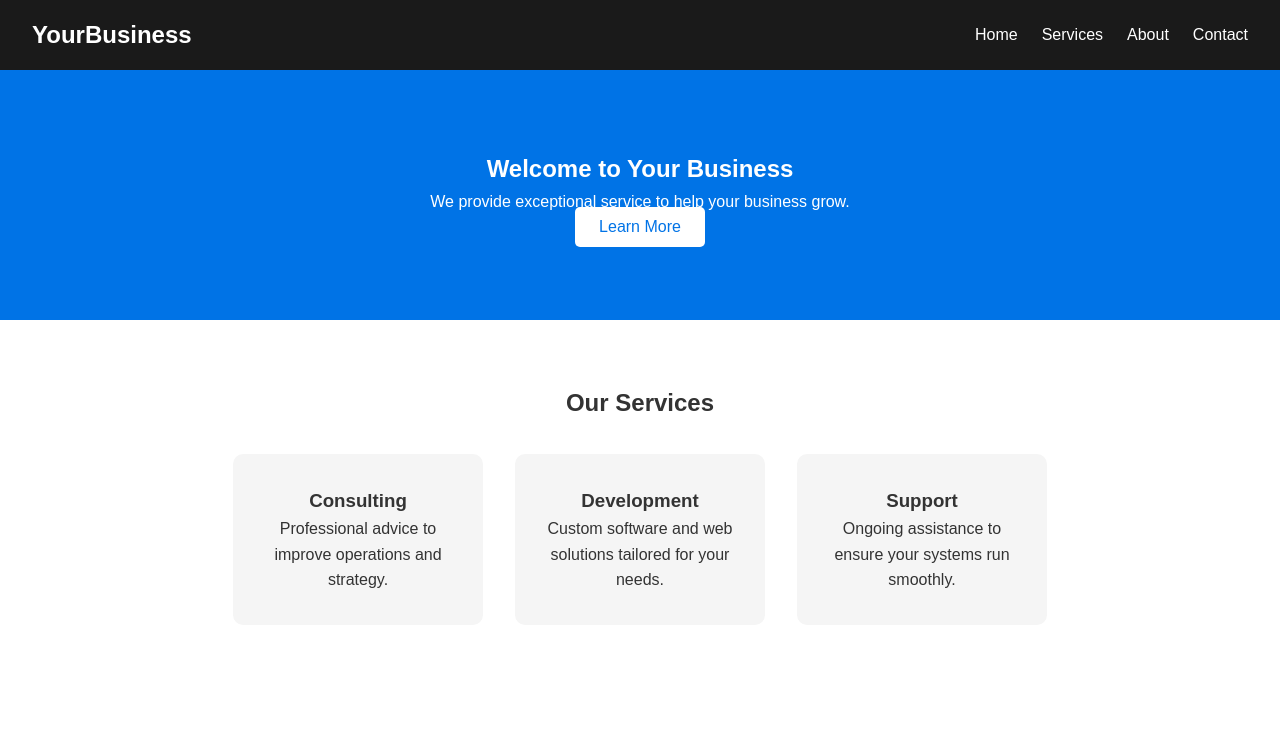
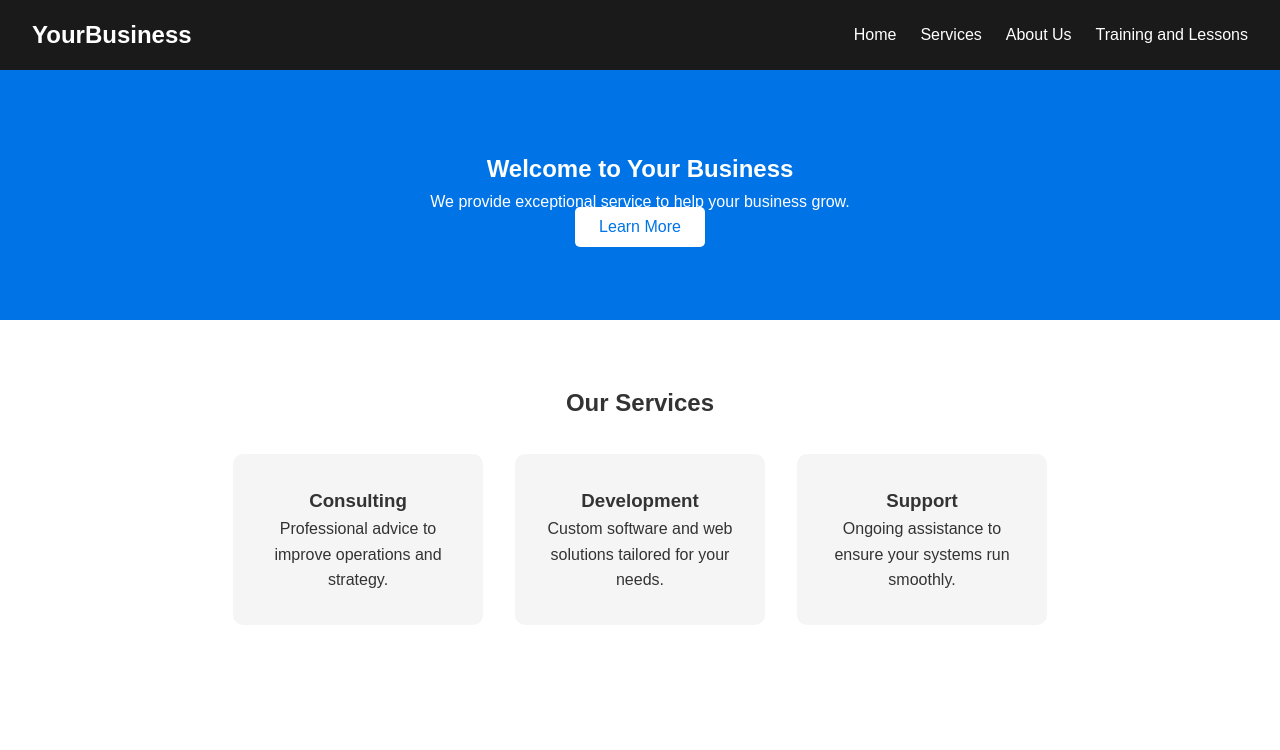
Before and after one commit to MackDeLeonn/CedarStables.github.io, a plain HTML site: page index.html in a window 1280 px wide. Shown: the top 750 px of the page. Drawn offline with Linux system fonts and the light colour scheme.

Commit message:
Update index.html

```diff
--- a/index.html
+++ b/index.html
@@ -14,9 +14,9 @@
       <div class="logo">YourBusiness</div>
       <ul class="nav-links">
         <li><a href="index.html" class="btn">Home</a></li>
-        <li><a href="#services">Services</a></li>
-        <li><a href="#about">About</a></li>
-        <li><a href="#contact">Contact</a></li>
+        <li><a href="services.html" class="btn">Services</a></li>
+        <li><a href="about.html" class="btn">About Us</a></li>
+        <li><a href="lessons.html" class="btn">Training and Lessons</a></li>
       </ul>
     </nav>
   </header>
```
